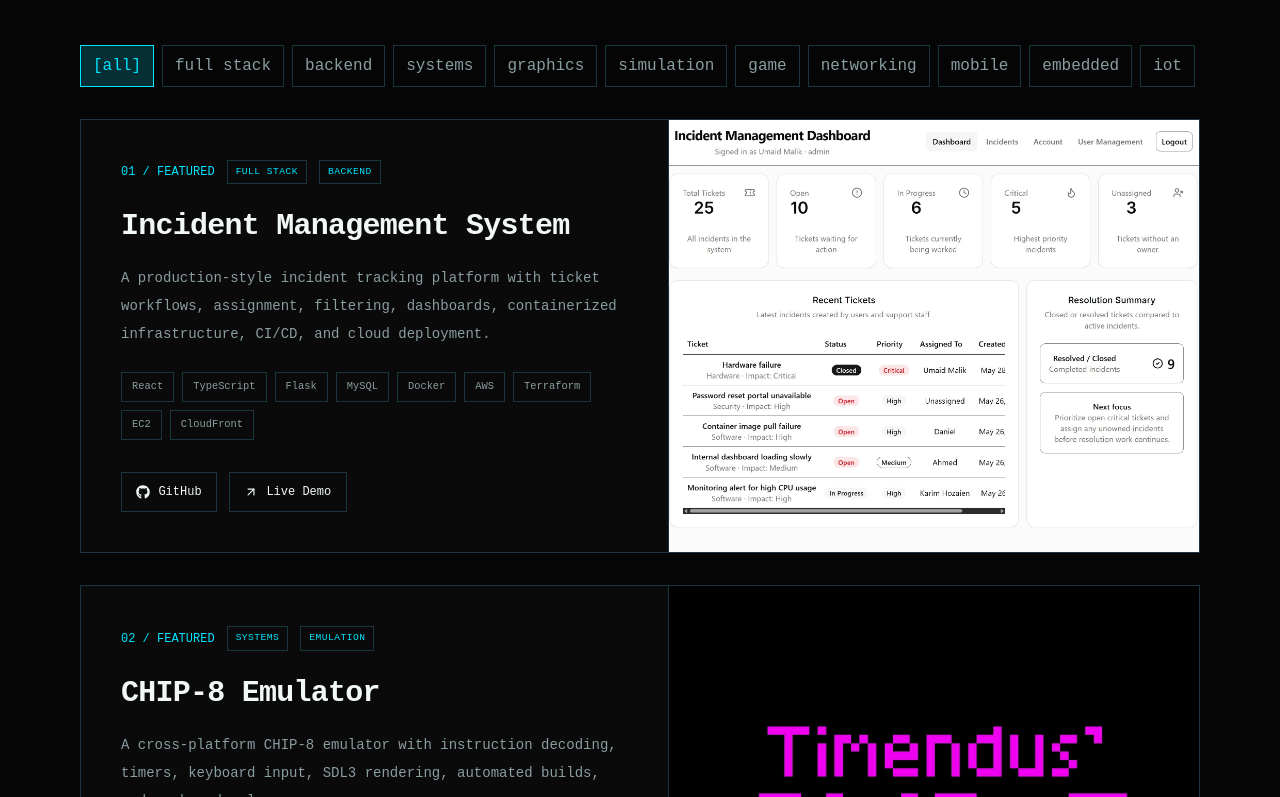
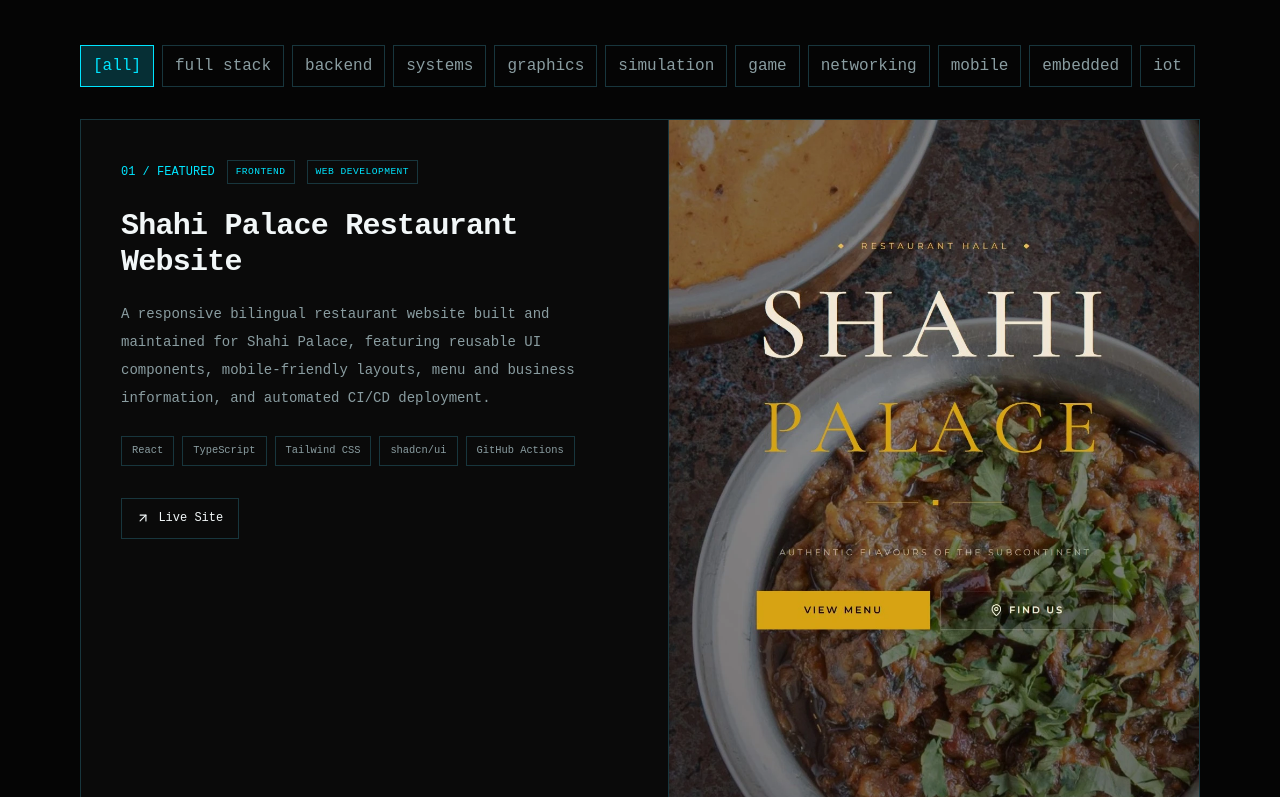
Before and after one commit to UmaidMalik/portfolio, a React (Vite) app: page / in a window 1280 px wide. Shown: the part 1823-2620 px from the top of the page. Built offline with nearby package versions, Linux system fonts and the light colour scheme.

Commit message:
updated projects

```diff
--- a/src/data/projects.ts
+++ b/src/data/projects.ts
@@ -1,6 +1,32 @@
 import type { Project } from "@/types/portfolio"
 
 export const projects: Project[] = [
+  {
+    title: "Shahi Palace Restaurant Website",
+    slug: "shahi-palace-restaurant-website",
+    category: ["Frontend", "Web Development"],
+    description:
+      `A responsive bilingual restaurant website built and maintained for Shahi Palace,
+        featuring reusable UI components, mobile-friendly layouts, menu and business
+        information, and automated CI/CD deployment.`,
+    technologies: [
+      "React",
+      "TypeScript",
+      "Tailwind CSS",
+      "shadcn/ui",
+      "GitHub Actions",
+    ],
+    links: [
+      {
+        label: "Live Site",
+        href: "https://shahipalace.ca/",
+        type: "live",
+      },
+    ],
+    images: ["/projects/shahi-palace-2.webp"],
+    featured: true,
+    status: "professional",
+  },
   {
     title: "Incident Management System",
     slug: "incident-management-system",
```
